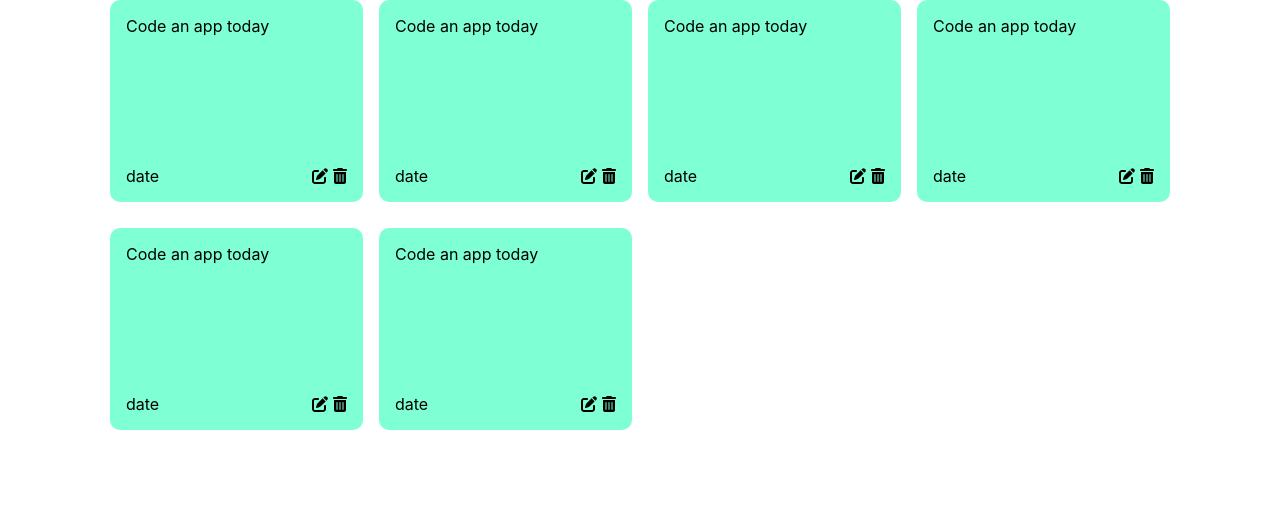
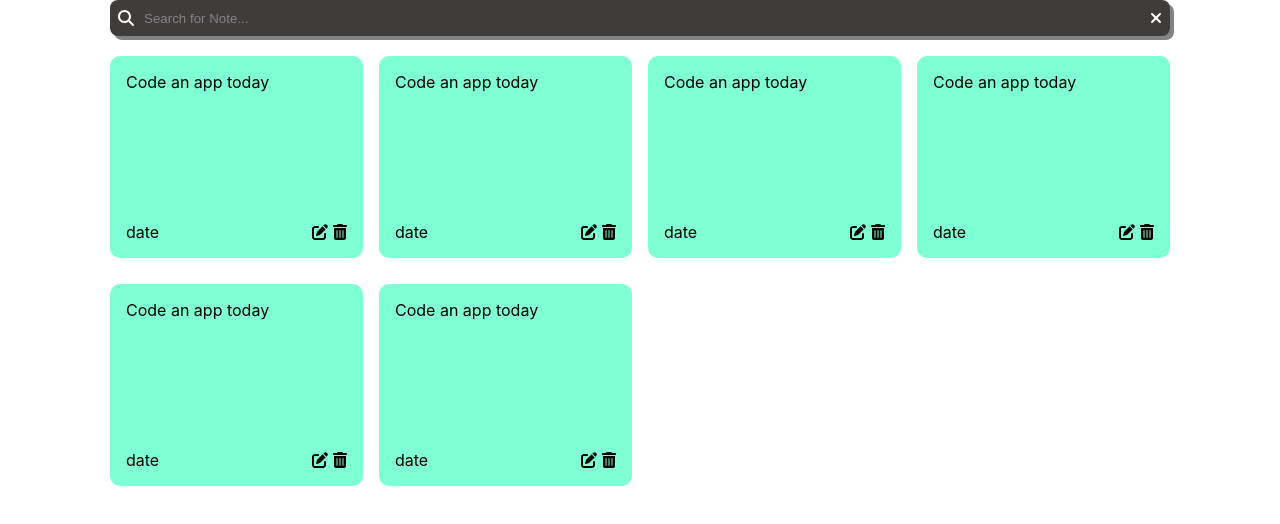
Before and after one commit to JubzCodes/simple-notes, a React (Create React App) app: page / in a window 1280 px wide. Shown: the top 524 px of the page. Built offline with nearby package versions, Linux system fonts and the light colour scheme; the HTML template or start-up script is replaced by a standard one.

Commit message:
css for search bar

```diff
--- a/src/App.css
+++ b/src/App.css
@@ -22,6 +22,7 @@
   align-items: center;
   grid-gap: 1rem;
   grid-template-columns: repeat(auto-fit, minmax(200px, 1fr));
+  padding-top: 20px;
 }
 
 .footer {
@@ -39,3 +40,27 @@
 .edit, .delete {
   cursor: pointer;
 }
+
+.search-bar {
+  display: flex;
+  align-items: center;
+  justify-content: space-between;
+  background: #3f3c3c;
+  padding: 0.5rem;
+  border-radius: 0.5rem;
+  color: white;
+  box-shadow: 0.25rem 0.25rem 0rem #848383;
+}
+
+.search-bar input {
+  margin: 0 0.5rem 0 0.5rem;
+  width: 100%;
+  border: none;
+  outline: none;
+  background: transparent;
+  color: white;
+}
+
+::placeholder {
+  color: #848383;
+}
--- a/src/App.js
+++ b/src/App.js
@@ -1,9 +1,20 @@
 import './App.css';
 import NoteList from './components/NoteList';
+import { FontAwesomeIcon } from "@fortawesome/react-fontawesome";
+import { faMagnifyingGlass, faTimes } from "@fortawesome/free-solid-svg-icons";
 
 function App() {
   return (
     <div className="App">
+      <div className='search-bar'>
+        <span className='search-icon'>
+        <FontAwesomeIcon icon={faMagnifyingGlass} />
+        </span>
+      <input type="text" placeholder='Search for Note...'/>
+      <span>
+        <FontAwesomeIcon icon={faTimes}/>
+      </span>
+      </div>
       <NoteList/>
     </div>
   );
```
